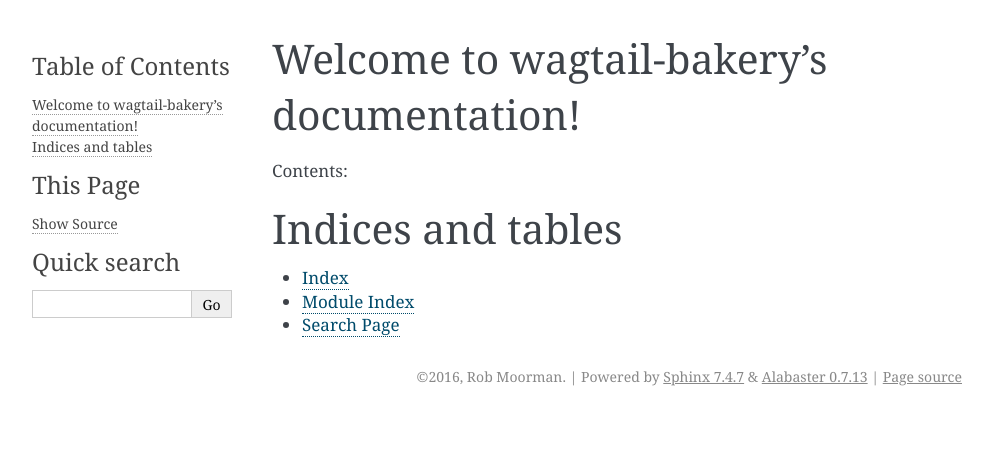
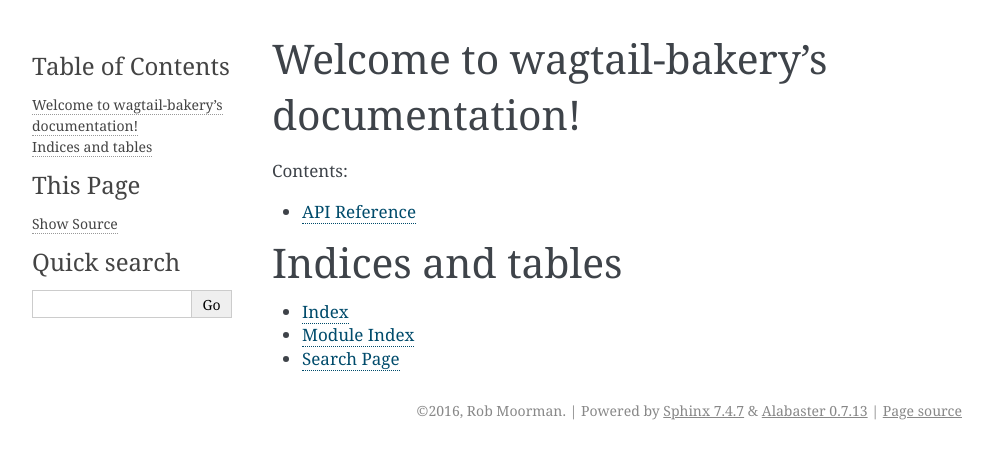
Before and after one commit to wagtail-nest/wagtail-bakery, a Sphinx documentation site: the page built from docs/source/index.rst, in a window 1280 px wide. Shown: the top 459 px of the page, without its empty margins (148-1141 px from the left). Built offline with Sphinx 7.4.7, drawn with Linux system fonts in a browser that asks for light colours.

Commit message:
Added API autodocs

```diff
--- /dev/null
+++ b/docs/source/api/index.rst
@@ -0,0 +1,5 @@
+API Reference
+~~~~~~~~~~~~~
+
+.. autoclass:: wagtailbakery.views.WagtailBakeryView
+   :members:
--- a/docs/source/conf.py
+++ b/docs/source/conf.py
@@ -16,9 +16,15 @@
 # add these directories to sys.path here. If the directory is relative to the
 # documentation root, use os.path.abspath to make it absolute, like shown here.
 #
-# import os
-# import sys
-# sys.path.insert(0, os.path.abspath('.'))
+import os
+import sys
+
+sys.path.insert(0, os.path.abspath('../../src'))
+sys.path.insert(0, os.path.abspath('../../tests'))
+
+os.environ['DJANGO_SETTINGS_MODULE'] = 'settings'
+import django
+django.setup()
 
 # -- General configuration ------------------------------------------------
 
@@ -29,7 +35,7 @@
 # Add any Sphinx extension module names here, as strings. They can be
 # extensions coming with Sphinx (named 'sphinx.ext.*') or your custom
 # ones.
-extensions = []
+extensions = ['sphinx.ext.autodoc']
 
 # Add any paths that contain templates here, relative to this directory.
 templates_path = ['_templates']
--- a/docs/source/index.rst
+++ b/docs/source/index.rst
@@ -11,7 +11,7 @@
 .. toctree::
    :maxdepth: 2
 
-
+   api/index
 
 Indices and tables
 ==================
```
